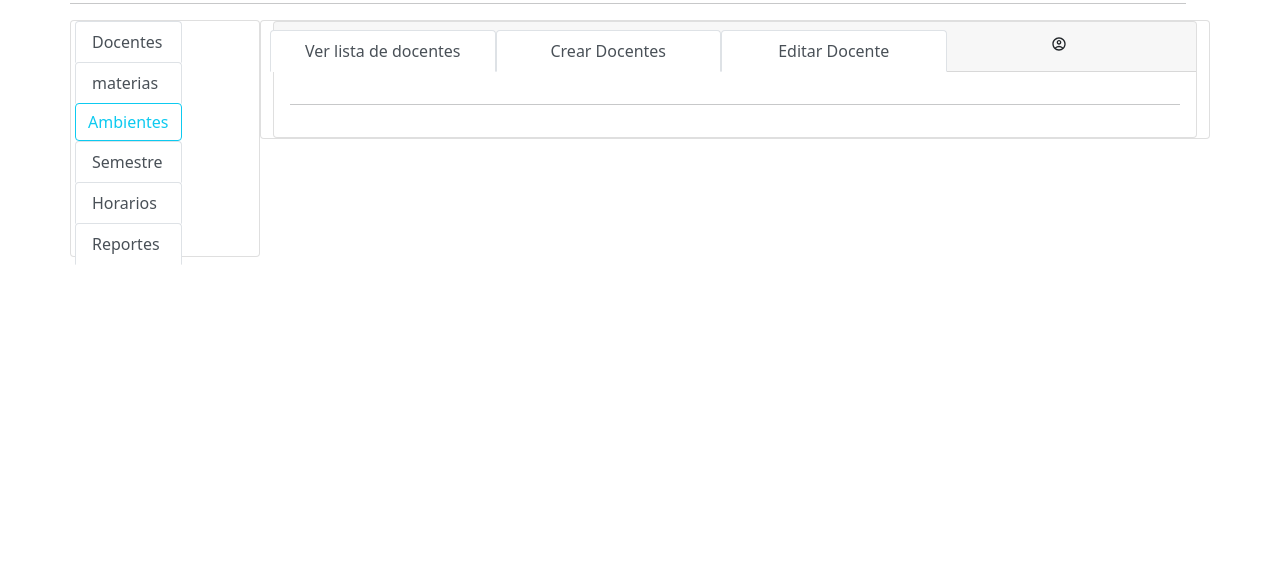
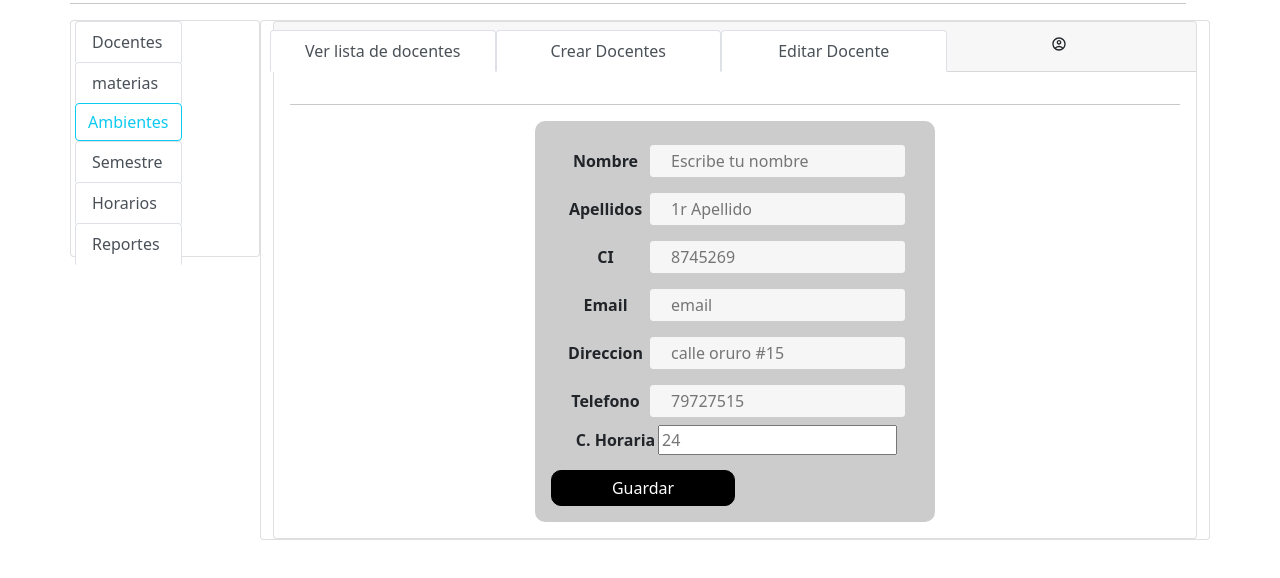
Before and after one commit to thezonesecurity/proyecto_oficial, a React app in the folder client/: page / in a window 1280 px wide. Shown: the part 178-756 px from the top of the page. Built offline with nearby package versions, Linux system fonts and the light colour scheme.

Commit message:
insertardocentes

```diff
--- a/client/src/docente/CabeceraDocente.js
+++ b/client/src/docente/CabeceraDocente.js
@@ -1,5 +1,6 @@
 import React from "react";
 import { MdOutlineAccountCircle } from "react-icons/md";
+import { InsertarDocente } from "./InsertarDocente";
 export const CabeceraDocente = () => {
   return (
     <div className="col card">
@@ -35,6 +36,7 @@ export const CabeceraDocente = () => {
           <div className="card-body">
             {/*para el contenido */}
             <hr />
+            <InsertarDocente />
           </div>
         </div>
       </div>
--- /dev/null
+++ b/client/src/docente/InsertarDocente.js
@@ -0,0 +1,61 @@
+import React from "react";
+
+export const InsertarDocente = () => {
+  return (
+    <div>
+      <form action="#" target="" method="get" name="formDatosPersonales">
+        <label for="nombre">Nombre</label>
+        <input
+          type="text"
+          name="nombre"
+          id="nombre"
+          placeholder="Escribe tu nombre"
+        />
+
+        <label for="apellidos">Apellidos</label>
+        <input
+          type="text"
+          name="apellidos"
+          id="apellidos"
+          placeholder="1r Apellido"
+        />
+        <label for="ci">CI</label>
+        <input type="text" name="ci" id="ci" placeholder="8745269" />
+        <label for="email">Email</label>
+        <input
+          type="email"
+          name="email"
+          id="email"
+          placeholder="email"
+          required
+        />
+
+        <label for="direccion">Direccion</label>
+        <input
+          type="text"
+          name="direccion"
+          id="direccion"
+          placeholder="calle oruro #15"
+        />
+
+        <label for="telfono">Telefono</label>
+        <input
+          type="text"
+          name="telfono"
+          id="telefono"
+          placeholder="79727515"
+        />
+
+        <label for="carga_horaria">C. Horaria</label>
+        <input
+          name="carga_horaria"
+          type="carga_horaria"
+          placeholder="24"
+          maxlength="10"
+        />
+
+        <input type="submit" name="guardar" value="Guardar" />
+      </form>
+    </div>
+  );
+};
--- a/client/src/docente/style.css
+++ b/client/src/docente/style.css
@@ -7,3 +7,48 @@
   padding-right: 10px;
   text-align: center;
 }
+
+/*para insertar docente*/
+* {
+  box-sizing: border-box;
+}
+form {
+  width: 400px;
+  padding: 16px;
+  border-radius: 10px;
+  margin: auto;
+  background-color: #ccc;
+}
+
+form label {
+  width: 85px;
+  font-weight: bold;
+  display: inline-block;
+}
+
+form input[type="text"],
+form input[type="email"] {
+  width: 255px;
+  padding: 3px 20px;
+  border: 1px solid #f6f6f6;
+  border-radius: 3px;
+  background-color: #f6f6f6;
+  margin: 8px 2px;
+  display: inline-block;
+}
+
+form input[type="submit"] {
+  width: 50%;
+  padding: 5px 16px;
+  margin-top: 15px;
+  border: 1px solid #000;
+  border-radius: 10px;
+  display: block;
+  color: #fff;
+  background-color: #000;
+}
+
+form input[type="submit"]:hover {
+  cursor: pointer;
+}
+/*fin de insertar docente*/
```
Also changed, not shown: 1 other file.
